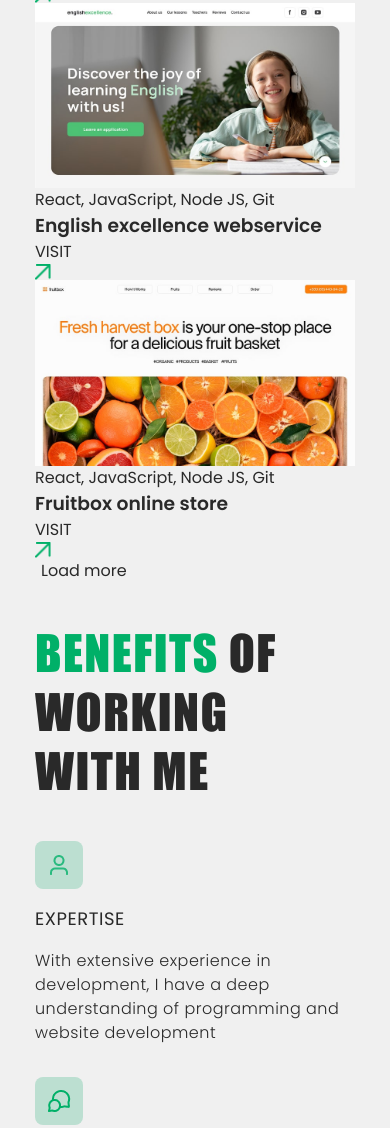
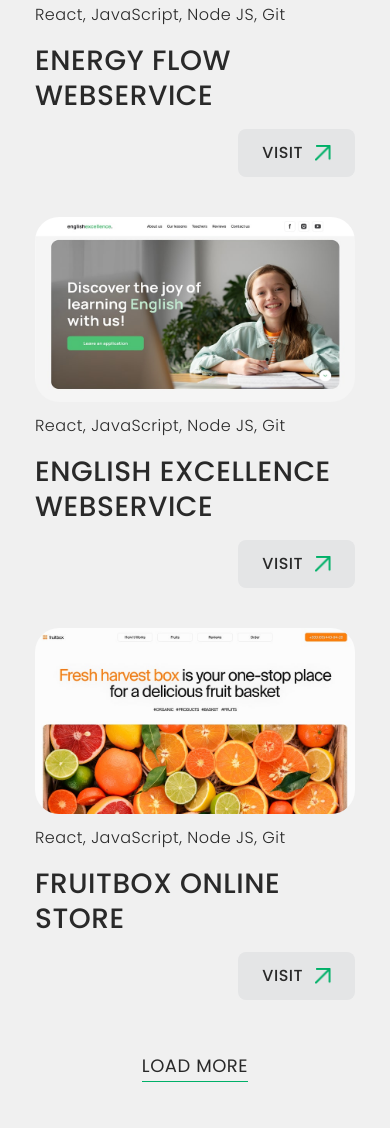
Before and after one commit to Sergii-Taran/my-portfolio-template, a plain HTML site: page index.html in a window 390 px wide. Shown: the part 3497-4625 px from the top of the page. Drawn offline with nearby package versions, Linux system fonts and the light colour scheme.

Commit message:
feat(projects): add projects section mobile styling

```diff
--- a/css/styles.css
+++ b/css/styles.css
@@ -1105,8 +1105,134 @@ body,
 
 /* -------------------------------- */
 /* ------- projects section ------- */
+
+.projects {
+  padding-top: 40px;
+  padding-bottom: 40px;
+}
+
+.projects__container {
+}
+
+.projects__title {
+  text-align: center;
+  margin-bottom: 40px;
+}
+
+.projects__list {
+  display: flex;
+  flex-direction: column;
+  gap: 40px;
+
+  margin-bottom: 40px;
+}
+
+.projects__item {
+}
+
 .projects__item--hidden {
   display: none;
+}
+
+.project-card {
+  display: flex;
+  flex-direction: column;
+  gap: 12px;
+  width: 100%;
+}
+
+.project-card__img {
+  border-radius: 24px;
+}
+
+.project-card__content {
+  display: flex;
+  flex-direction: column;
+  gap: 16px;
+}
+
+.project-card__stack {
+  font-weight: 300;
+  font-size: 16px;
+  line-height: 1.5;
+  letter-spacing: 0.03em;
+}
+
+.project-card__title {
+  font-weight: 500;
+  font-size: 28px;
+  line-height: 1.25;
+  letter-spacing: 0.02em;
+  text-transform: uppercase;
+}
+
+.project-card__btn {
+  border-radius: 8px;
+  padding: 12px 24px;
+  background-color: var(--color-elements-bg);
+  align-self: flex-end;
+
+  display: inline-flex;
+  align-items: center;
+  justify-content: center;
+  gap: 12px;
+
+  font-weight: 500;
+  font-size: 16px;
+  line-height: 1.5;
+  letter-spacing: 0.03em;
+  color: var(--color-text);
+
+  text-decoration: none;
+  transition: background-color 0.3s ease;
+}
+
+.project-card__btn:hover,
+.project-card__btn:focus {
+  background-color: var(--color-hover-gray);
+}
+
+.project-card__icon {
+}
+
+.projects__load-more-btn {
+  position: relative;
+  padding: 12px 24px;
+  background-color: transparent;
+  border: none;
+
+  display: block;
+  margin: 0 auto;
+  cursor: pointer;
+}
+
+.projects__load-more-btn span {
+  position: relative;
+  display: inline-block;
+
+  font-weight: 400;
+  font-size: 18px;
+  line-height: 1.56;
+  letter-spacing: 0.03em;
+  text-transform: uppercase;
+  color: var(--color-text);
+
+  transition: color 0.3s ease;
+}
+
+.projects__load-more-btn:hover span {
+  color: var(--color-accent);
+}
+
+.projects__load-more-btn span::after {
+  content: "";
+  position: absolute;
+
+  left: 0;
+  bottom: -2px;
+  width: 100%;
+  height: 1px;
+  background-color: var(--color-accent);
 }
 
 @media screen and (min-width: 768px) {
--- a/index.html
+++ b/index.html
@@ -361,10 +361,11 @@
                   "
                   width="828"
                   height="480"
-                  alt="Energy flow webservice "
+                  alt="Energy flow"
                   class="project-card__img"
                 />
 
+                <div class="project-card__content">
                   <p class="project-card__stack">
                     React, JavaScript, Node JS, Git
                   </p>
@@ -387,6 +388,7 @@
                       height="16"
                     />
                   </a>
+                </div>
               </article>
             </li>
             <li class="projects__item">
@@ -399,10 +401,11 @@
                   "
                   width="828"
                   height="480"
-                  alt="English excellence webservice"
+                  alt="English excellence"
                   class="project-card__img"
                 />
 
+                <div class="project-card__content">
                   <p class="project-card__stack">
                     React, JavaScript, Node JS, Git
                   </p>
@@ -427,6 +430,7 @@
                       height="16"
                     />
                   </a>
+                </div>
               </article>
             </li>
             <li class="projects__item">
@@ -439,10 +443,11 @@
                   "
                   width="828"
                   height="480"
-                  alt="Fruitbox online store"
+                  alt="Fruitbox store"
                   class="project-card__img"
                 />
 
+                <div class="project-card__content">
                   <p class="project-card__stack">
                     React, JavaScript, Node JS, Git
                   </p>
@@ -465,6 +470,7 @@
                       height="16"
                     />
                   </a>
+                </div>
               </article>
             </li>
             <li class="projects__item projects__item--hidden">
@@ -477,15 +483,18 @@
                   "
                   width="828"
                   height="480"
-                  alt="Green harvest online store"
+                  alt="Green harvest store"
                   class="project-card__img"
                 />
 
+                <div class="project-card__content">
                   <p class="project-card__stack">
                     React, JavaScript, Node JS, Git
                   </p>
 
-                <h3 class="project-card__title">Green harvest online store</h3>
+                  <h3 class="project-card__title">
+                    Green harvest online store
+                  </h3>
 
                   <a
                     href="https://github.com/"
@@ -503,6 +512,7 @@
                       height="16"
                     />
                   </a>
+                </div>
               </article>
             </li>
             <li class="projects__item projects__item--hidden">
@@ -519,6 +529,7 @@
                   class="project-card__img"
                 />
 
+                <div class="project-card__content">
                   <p class="project-card__stack">
                     React, JavaScript, Node JS, Git
                   </p>
@@ -541,6 +552,7 @@
                       height="16"
                     />
                   </a>
+                </div>
               </article>
             </li>
             <li class="projects__item projects__item--hidden">
@@ -557,6 +569,7 @@
                   class="project-card__img"
                 />
 
+                <div class="project-card__content">
                   <p class="project-card__stack">
                     React, JavaScript, Node JS, Git
                   </p>
@@ -579,6 +592,7 @@
                       height="16"
                     />
                   </a>
+                </div>
               </article>
             </li>
             <li class="projects__item projects__item--hidden">
@@ -595,6 +609,7 @@
                   class="project-card__img"
                 />
 
+                <div class="project-card__content">
                   <p class="project-card__stack">
                     React, JavaScript, Node JS, Git
                   </p>
@@ -617,6 +632,7 @@
                       height="16"
                     />
                   </a>
+                </div>
               </article>
             </li>
             <li class="projects__item projects__item--hidden">
@@ -629,10 +645,11 @@
                   "
                   width="828"
                   height="480"
-                  alt="Starlight studio landing page"
+                  alt="Starlight landing page"
                   class="project-card__img"
                 />
 
+                <div class="project-card__content">
                   <p class="project-card__stack">
                     React, JavaScript, Node JS, Git
                   </p>
@@ -657,6 +674,7 @@
                       height="16"
                     />
                   </a>
+                </div>
               </article>
             </li>
             <li class="projects__item projects__item--hidden">
@@ -669,10 +687,11 @@
                   "
                   width="828"
                   height="480"
-                  alt="Vyshyvanka vibes Landing Page"
+                  alt="Vyshyvanka Landing Page"
                   class="project-card__img"
                 />
 
+                <div class="project-card__content">
                   <p class="project-card__stack">
                     React, JavaScript, Node JS, Git
                   </p>
@@ -697,6 +716,7 @@
                       height="16"
                     />
                   </a>
+                </div>
               </article>
             </li>
             <li class="projects__item projects__item--hidden">
@@ -713,6 +733,7 @@
                   class="project-card__img"
                 />
 
+                <div class="project-card__content">
                   <p class="project-card__stack">
                     React, JavaScript, Node JS, Git
                   </p>
@@ -735,12 +756,13 @@
                       height="16"
                     />
                   </a>
+                </div>
               </article>
             </li>
           </ul>
 
           <button class="projects__load-more-btn" type="button">
-            Load more
+            <span>Load more</span>
           </button>
         </div>
       </section>
```
Lines whose indentation alone changed are shown as unchanged.
